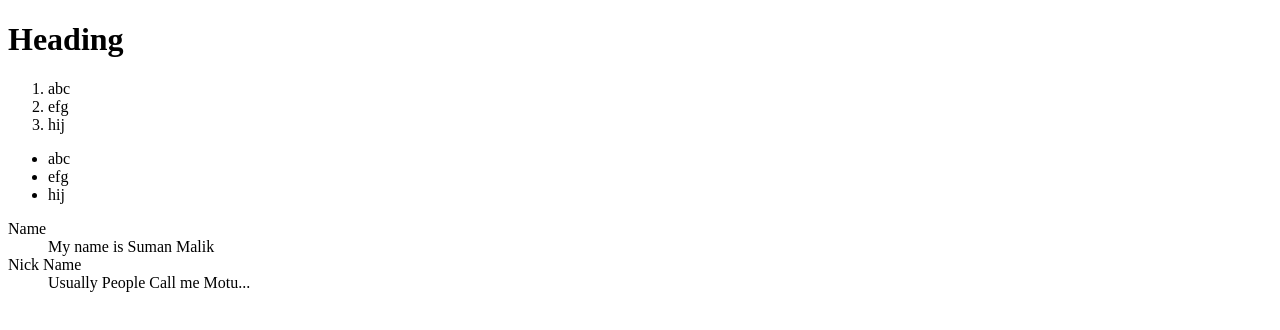
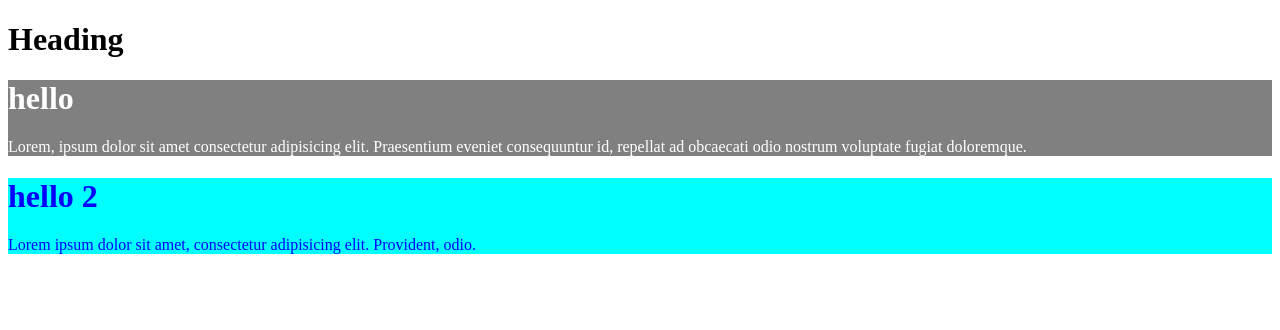
Before and after one commit to suman-malik-repo/HTML-CSS-JS-NodeJS-MongoDB, a plain HTML site: page index.html in a window 1280 px wide. Drawn offline with Linux system fonts and the light colour scheme.

Commit message:
block element and  inline element

```diff
--- a/index.html
+++ b/index.html
@@ -10,22 +10,15 @@
 </head>
 <body>
     <h1>Heading</h1>
-    <ol>
-        <li>abc</li>
-        <li>efg</li>
-        <li>hij</li>
-    </ol>
-    <ul>
-        <li>abc</li>
-        <li>efg</li>
-        <li>hij</li>
-    </ul>
-    <dl>
-        <dt>Name</dt>
-        <dd>My name is Suman Malik</dd>
-        <dt>Nick Name</dt>
-        <dd>Usually People Call me Motu...</dd>
-    </dl>
+    <div style="color:rgb(255, 255, 255); background-color: grey;">
+        <h1>hello</h1>
+        <p>Lorem, ipsum dolor sit amet consectetur adipisicing elit. Praesentium eveniet consequuntur id, repellat ad obcaecati odio nostrum voluptate fugiat doloremque.</p>
+    </div>
+    <div style="color: blue; background-color: aqua;">
+        <h1>hello 2</h1>
+        <p>Lorem ipsum dolor sit amet, consectetur adipisicing elit. Provident, odio.</p>
+    </div>
+    <!--div is a block element and <b> <em> are inline elements-->
 </body>
 <script src="script.js"></script>
 </html>
```
